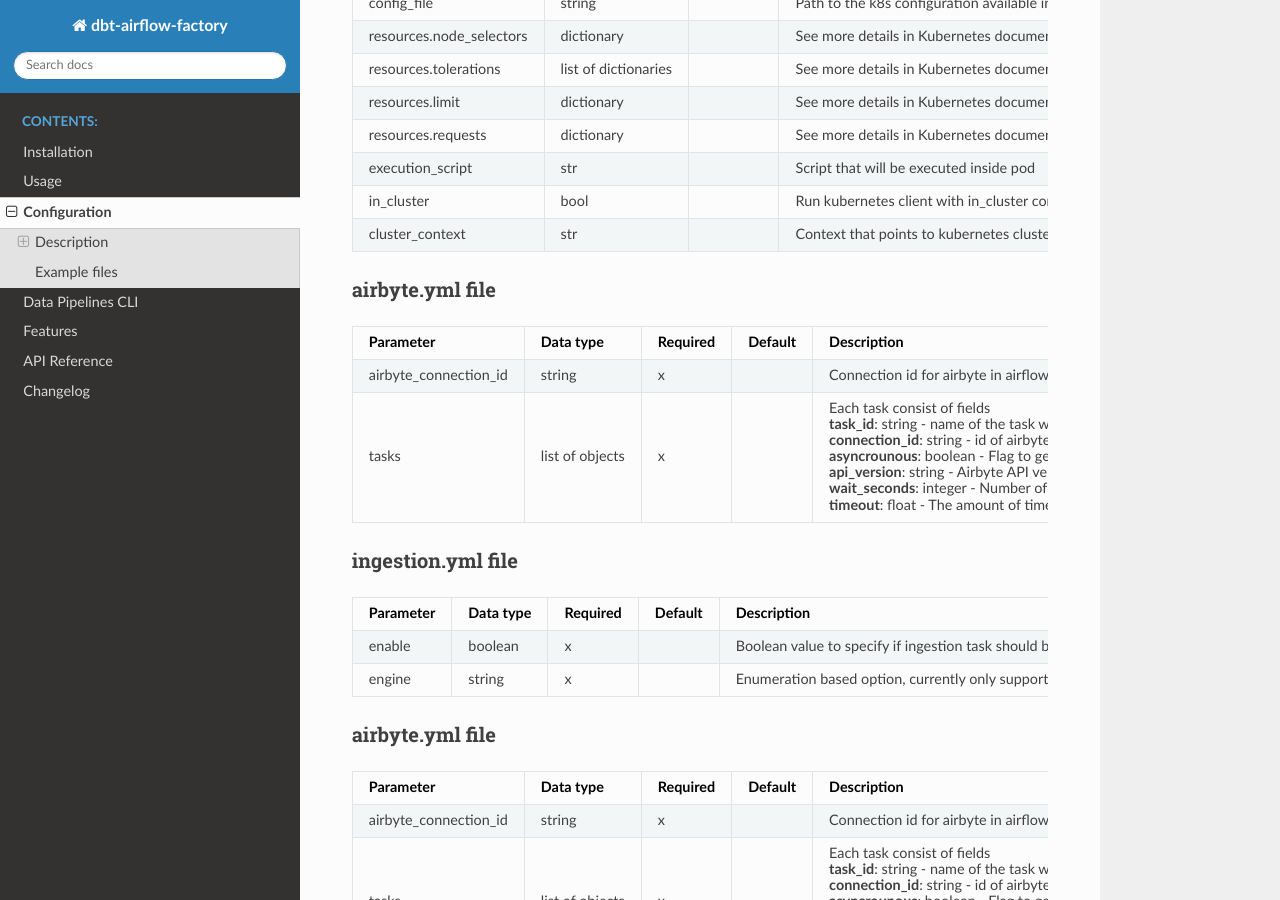
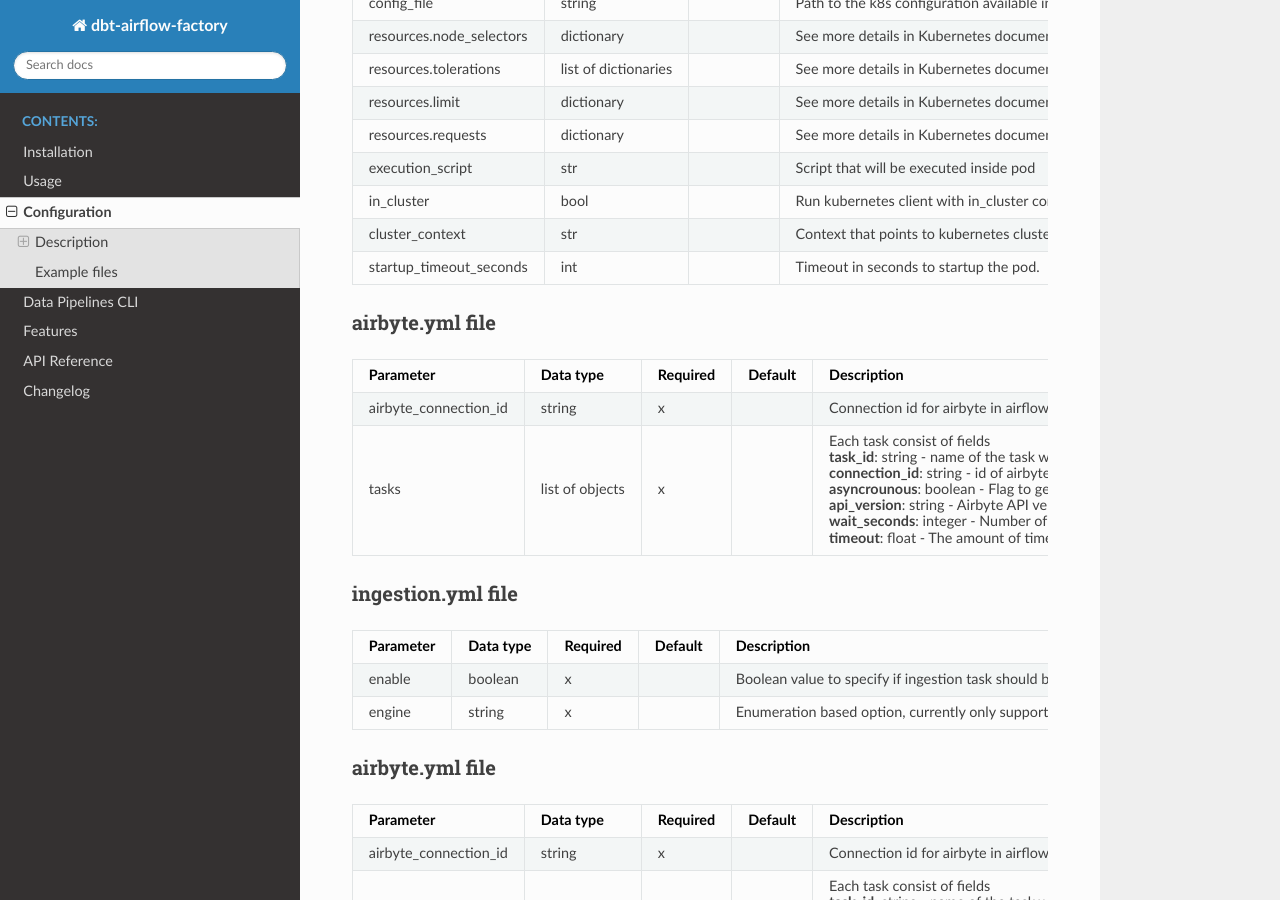
Before and after one commit to getindata/dbt-airflow-factory, a Sphinx documentation site: the page built from docs/configuration.rst, in a window 1280 px wide and 900 px high, scrolled down 1451 px. Built offline with Sphinx 7.4.7 and the Read the Docs theme 2.0.0, drawn with Linux system fonts in a browser that asks for light colours; pages that are not in the unit, such as notebooks, are missing from menus.

Commit message:
feat: exposes startup timeout seconds for pod operator

```diff
--- a/docs/configuration.rst
+++ b/docs/configuration.rst
@@ -189,6 +189,10 @@ k8s.yml file
      - str
      -
      - Context that points to kubernetes cluster, ignored when in_cluster is True. If None, current-context is used.
+   * - startup_timeout_seconds
+     - int
+     -
+     - Timeout in seconds to startup the pod.
 
 airbyte.yml file
 ~~~~~~~~~~~~~~~~~~~~~~~
```
